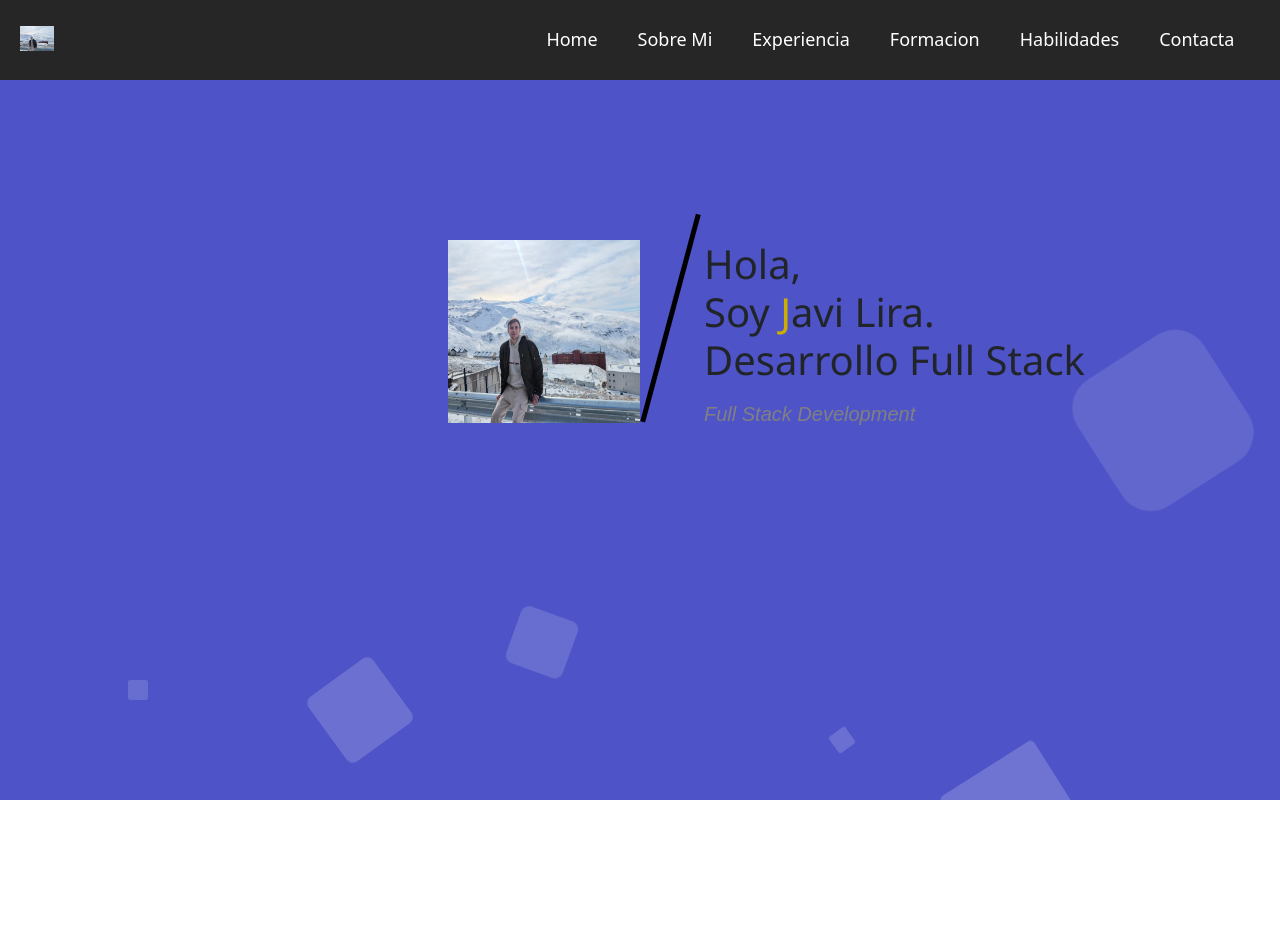
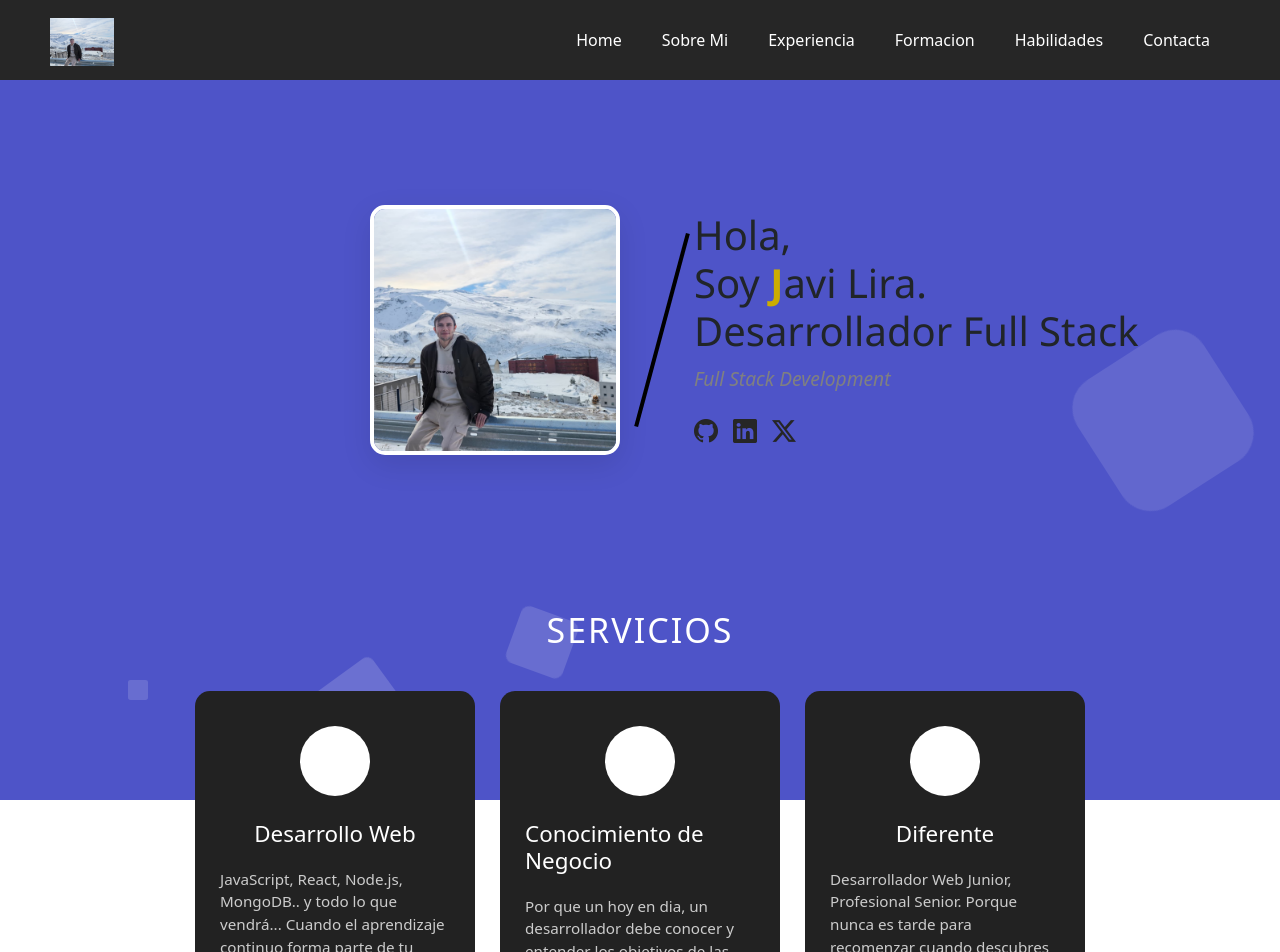
Before and after one commit to JaviLira/portfolio, an Angular app: page / in a window 1280 px wide. Shown: the top 952 px of the page. Before the commit the page ends 800 px from the top, so only its background shows below. Built offline with nearby package versions, Linux system fonts and the light colour scheme.

Commit message:
start services

```diff
--- a/angular.json
+++ b/angular.json
@@ -27,6 +27,7 @@
             ],
             "styles": [
               "node_modules/bootstrap/dist/css/bootstrap.min.css",
+              "node_modules/bootstrap-icons/font/bootstrap-icons.css",
               "src/styles.css"
             ],
             "polyfills": [
@@ -71,6 +72,9 @@
         },
         "test": {
           "builder": "@angular/build:unit-test"
+        },
+        "deploy": {
+          "builder": "angular-cli-ghpages:deploy"
         }
       }
     }
--- a/package.json
+++ b/package.json
@@ -31,6 +31,7 @@
     "@angular/router": "^21.1.0",
     "@popperjs/core": "^2.11.8",
     "bootstrap": "^5.3.8",
+    "bootstrap-icons": "^1.13.1",
     "rxjs": "~7.8.0",
     "tslib": "^2.3.0"
   },
@@ -40,6 +41,7 @@
     "@angular/compiler-cli": "^21.1.0",
     "@angular/localize": "^21.1.0",
     "@ng-bootstrap/ng-bootstrap": "^20.0.0",
+    "angular-cli-ghpages": "^3.0.2",
     "jsdom": "^27.1.0",
     "typescript": "~5.9.2",
     "vitest": "^4.0.8"
--- a/src/app/components/home/home.css
+++ b/src/app/components/home/home.css
@@ -1,111 +1,113 @@
-#midSectionTitle_Container{
-  position:fixed;
-  background-color:transparent;
+
+#midSectionTitle_Container {
+  display: flex;             /* Activamos Flexbox */
+  align-items: center;       /* Centra verticalmente logo y texto */
+  justify-content: center;   /* Centra todo el bloque en pantalla */
   width: 100%;
-  height: 215px;
-  margin-top:10%;
+  min-height: 400px;         /* Altura mínima en lugar de fixed */
+  margin-top: 50px;          /* Espacio respecto al menú */
+  position: relative;
+  z-index: 5;                /* Por encima de los círculos de fondo */
+  animation: fadeIn 1.2s ease-out;
 }
 
-#left{
-  background-color:transparent;
-  float:left;
-  width:50%;
-  height:100%;
+@keyframes fadeIn {
+  from { opacity: 0; transform: translateY(20px); }
+  to { opacity: 1; transform: translateY(0); }
 }
 
-
-#ejrLogo{
-  width:30%;
-  height:100%;
-  float:right;
-  padding-top:5%;
+#left {
+  flex: 1;                   /* Ocupa el 50% */
+  display: flex;
+  justify-content: flex-end; /* Pega la imagen a la derecha (hacia el centro) */
+  padding-right: 40px;
 }
 
-#right{
-  background-color:transparent;
-  float:right;
-  width:50%;
-  height:100%;
+#ejrLogo {
+  width: 250px;              /* Tamaño controlado */
+  height: 250px;
+  object-fit: cover;         /* Para que la foto no se deforme */
+  border-radius: 15px;       /* Opcional: un toque moderno */
+  box-shadow: 0 10px 30px rgba(0, 0, 0, 0.1); /* Sombra suave */
+  border: 4px solid white;
 }
 
-#slantedLine{
-  position:relative;
-  float:left;
-  left:-30px;
-  width: 10%;
-  height: 100%;
-  border-right: 5px solid black;
-  margin-top:-5px;
-  transform: rotate(15deg)
+#right {
+  flex: 1;                   /* Ocupa el otro 50% */
+  display: flex;
+  align-items: center;       /* Alinea línea y texto horizontalmente */
+  position: relative;
 }
 
-#rightText{
-  background-color:transparent;
-  margin-top:5%;
-  margin-left:10%;
-  width:100%;
+#slantedLine {
+  width: 4px;
+  height: 200px;
+  background-color: #000;    /* Puedes cambiarlo por el lila #8f94fb */
+  transform: rotate(15deg);
+  margin-right: 30px;        /* Espacio entre línea y texto */
 }
 
-#rightText > h1{
-  margin-bottom:15px;
-  font-size:40px;
-  font-family: 'Segoe UI';
+#rightText h1 {
+  margin: 0;
+  font-size: 2.5rem;
+  font-family: 'Segoe UI', sans-serif;
+  line-height: 1.2;
 }
 
-#letterE{
-  color :rgb(204, 173, 0);
+#letterE {
+  color: rgb(204, 173, 0);
+  font-weight: bold;
 }
 
-#rightText > p{
-  color:grey;
-  font-style:italic;
-  font-size:20px;
-  font-family: 'Arial';
+#rightText p {
+  color: grey;
+  font-style: italic;
+  font-size: 1.2rem;
+  margin: 10px 0 20px 0;
 }
 
-#socialMediaIcons{
-  position: relative;
-  left:-10px;
-  background-color:transparent;
-  width: 100%;
-  height: 50px;
-}
-
+/* --- Iconos Sociales --- */
 #socialMediaIcons ul {
-  float:left;
-  position:fixed;
-  background-color:transparent;
-  width:500px; /*160px*/
-  height:55px;
-  list-style-type: none;
+  display: flex;             /* Iconos en fila */
+  list-style: none;
+  padding: 0;
+  margin: 0;
 }
 
 #socialMediaIcons ul li {
-    display: inline-block;
-    border:2px solid transparent;
-    background-color:transparent;
-    margin:5px 10px 0 0;
-    border-radius: 50%;
+  margin-right: 15px;
+  transition: transform 0.3s ease;
 }
 
-
-#socialMediaIcons ul li:hover{
-   border:2px solid rgb(212,175,55);
+#socialMediaIcons ul li:hover {
+  transform: translateY(-3px); /* Pequeño salto al pasar el ratón */
 }
 
-
-
-#socialMediaIcons ul li a .icon {
-      color: grey;
-      display: table-cell;
-      vertical-align: middle;
-      text-align: center;
-      text-decoration: none;
-      height: 35px;
-      width: 35px;
-      font-size:17px;
+.icon {
+  font-size: 1.5rem;
+  color: #262626;
+  transition: color 0.3s;
 }
 
-#socialMediaIcons ul li a .icon:hover{
-  color: rgb(212,175,55);
+.icon:hover {
+  color: rgb(212, 175, 55);
 }
+
+@media (max-width: 768px) {
+  #midSectionTitle_Container {
+    flex-direction: column;  /* Apila los elementos en vertical */
+    text-align: center;
+  }
+  #left, #right {
+    padding: 20px;
+  }
+  #slantedLine {
+    display: none;           /* Es mejor ocultar la línea en móvil para ganar espacio */
+  }
+  #right {
+    justify-content: center;
+  }
+  #socialMediaIcons ul {
+    justify-content: center;
+  }
+}
--- a/src/app/components/home/home.html
+++ b/src/app/components/home/home.html
@@ -1,25 +1,24 @@
 
-<!--Main Page Mid-Section flexbox Start-->
 <div id="midSectionTitle_Container">
-
   <div id="left">
     <img id="ejrLogo" src="granada1.jpeg">
   </div>
+
   <div id="right">
-      <div id="slantedLine"></div> <!--Slanted Line-->
-      <div id="rightText"> <!--The heading/mid-section text-->
-        <h1>Hola, <br /> Soy <span id="letterE">J</span>avi Lira. <br /> Desarrollo Full Stack </h1>
+    <div id="slantedLine"></div>
+    <div id="rightText">
+      <h1>Hola, <br /> Soy <span id="letterE">J</span>avi Lira. <br /> Desarrollador Full Stack </h1>
       <p>Full Stack Development</p>
 
-                    <!--Social Media Icons Start-->
       <div id="socialMediaIcons">
         <ul>
-                <li><a class="link" href="#"><i class="icon fb fa fa-facebook-f"></i></a></li>
-                <li><a  class="link" href="#"><i class="bi bi-linkedin"></i></a></li>
-                <li><a class="link" href="#"><i class="icon fa fa-twitter"></i></a></li>
+          <li><a class="link" href="#"><i class="icon bi bi-github"></i></a></li>
+          <li><a class="link" href="#"><i class="icon bi bi-linkedin"></i></a></li>
+          <li><a class="link" href="#"><i class="icon bi bi-twitter-x"></i></a></li>
         </ul>
-    </div>
-        <!--Social Media Icons End-->
       </div>
     </div>
   </div>
+</div>
+
+<app-services></app-services>
--- a/src/app/components/home/home.ts
+++ b/src/app/components/home/home.ts
@@ -1,8 +1,10 @@
 import { Component } from '@angular/core';
+import { Services } from './services/services';
+
 
 @Component({
   selector: 'app-home',
-  imports: [],
+  imports: [Services],
   templateUrl: './home.html',
   styleUrl: './home.css',
 })
--- /dev/null
+++ b/src/app/components/home/services/services.css
@@ -0,0 +1,76 @@
+h2 {
+  color: white;
+  text-align: center;
+  font-size: 34px;
+  margin-bottom: 40px; /* Un poco más de aire */
+  text-transform: uppercase;
+  letter-spacing: 2px; /* Un toque de estilo para títulos */
+}
+
+.container {
+  width: 100%;
+  display: flex;
+  flex-direction: column;
+  align-items: center;
+  padding: 80px 20px; /* Cambiamos margin por padding para evitar colapsos */
+}
+
+.servcies-section-wrapper {
+  width: 100%;
+  max-width: 1100px; /* Mejor que un % fijo para pantallas grandes */
+  display: flex;
+  justify-content: center;
+  flex-wrap: wrap;
+  gap: 25px;
+}
+
+.services-box {
+  background-color: #222222;
+  color: white;
+  width: 280px; /* Un pelín más ancha */
+  min-height: 300px; /* Para que todas midan lo mismo */
+  padding: 35px 25px;
+  border-radius: 15px;
+  display: flex;
+  flex-direction: column;
+  align-items: center;
+  justify-content: flex-start; /* Alinea contenido al principio */
+  gap: 15px;
+  transition: all 0.4s cubic-bezier(0.175, 0.885, 0.32, 1.275); /* Efecto pop */
+  cursor: default;
+}
+
+.services-box:hover {
+  background-color: #d2691e; /* Color lila de tu fondo para coherencia */
+  transform: translateY(-10px); /* Elevación al pasar el ratón */
+  box-shadow: 0 10px 20px rgba(0,0,0,0.3);
+}
+
+.services-box h3 {
+  font-size: 1.4rem;
+  margin-bottom: 5px;
+}
+
+.services-box p {
+  font-size: 0.95rem;
+  color: #cccccc; /* Gris claro para que el h3 resalte más */
+  line-height: 1.5;
+}
+
+.services-box i {
+  background-color: white;
+  color: #4e54c8; /* Icono a juego con el fondo */
+  width: 70px;
+  height: 70px;
+  display: flex;
+  justify-content: center;
+  align-items: center;
+  border-radius: 50%;
+  margin-bottom: 10px;
+  font-size: 28px;
+  transition: transform 0.3s ease;
+}
+
+.services-box:hover i {
+  transform: rotate(360deg); /* El icono gira al pasar el ratón */
+}
--- /dev/null
+++ b/src/app/components/home/services/services.html
@@ -0,0 +1,25 @@
+<div class="container">
+  <h2>Servicios</h2>
+  <div class="servcies-section-wrapper">
+    <div class="services-box">
+      <i class="fa-solid fa-code"></i>
+      <h3>Desarrollo Web</h3>
+      <p>JavaScript, React, Node.js, MongoDB.. y todo lo que vendrá... Cuando el aprendizaje continuo forma parte de tu manera de hacer las cosas.</p>
+    </div>
+    <div class="services-box">
+      <i class="fa-solid fa-mobile-alt"></i>
+      <h3>Conocimiento de Negocio</h3>
+      <p>Por que un hoy en dia, un desarrollador debe conocer y entender los objetivos de las personas u organizaciónes con las que colabora.</p>
+    </div>
+    <div class="services-box">
+      <i class="fa-solid fa-palette"></i>
+      <h3>Diferente</h3>
+      <p>Desarrollador Web Junior, Profesional Senior. Porque nunca es tarde para recomenzar cuando descubres una pasión que por si sola te levanta por las mañanas.</p>
+    </div>
+    <div class="services-box">
+      <i class="fa-solid fa-chart-line"></i>
+      <h3>SEO Optimization</h3>
+      <p>Improving your website’s visibility on search engines to drive traffic.</p>
+    </div>
+  </div>
+</div>
--- a/src/app/components/nav-bar/nav-bar.css
+++ b/src/app/components/nav-bar/nav-bar.css
@@ -1,17 +1,23 @@
 .navigation {
   height: 80px;
   background: #262626;
+  display: flex;             /* Activamos Flexbox */
+  align-items: center;       /* Centra todo verticalmente */
+  justify-content: space-between; /* Manda el logo a la izquierda y el menú a la derecha */
+  padding: 0 20px;           /* Espacio a los lados */
+  position: relative;
+  z-index: 10;               /* ¡Ojo! Asegúrate que esté sobre tus círculos de fondo */
 }
 
 .nav-container {
-  margin: 0 auto;
-  margin-left: 20px;
-  position: relative;
+  width: 100%;          /* Muy importante: que ocupe todo el ancho */
+  display: flex;        /* El contenedor ahora es el jefe del Flexbox */
+  justify-content: space-between; /* Empuja el logo a la izquierda y el menú a la derecha */
+  align-items: center;  /* Centra verticalmente logo y lista */
+  padding: 0 30px;      /* Espacio a los lados para que no toquen el borde */
 }
 
 .brand {
-  float: left;
-  line-height: 70px;
   font-size: 2em;
 }
 
@@ -21,32 +27,33 @@
 }
 
 .nav-list {
-  float: right;
+  display: flex;             /* Los <li> se pondrán uno al lado del otro */
   list-style: none;
-  margin: auto;
-  margin-top: 4px;
-  margin-right: 2vw;
+  margin: 0;
   padding: 0;
-  position: relative;
-  font-size: 18px;
-
 }
 
 .nav-list li {
-  float: left;
-  position: relative;
+  transition: transform 0.3s ease;
+}
+
+.nav-list li:hover {
+  transform: translateY(-5px); /* Sube 5 píxeles */
 }
 
 .nav-list li a {
   display: block;
   padding: 0 20px;
-  line-height: 70px;
   color: #ffffff;
   text-decoration: none;
-  cursor: pointer;
+  transition: color 0.3s;
+}
+
+.nav-list li a:hover {
+  color: #d2691e;
 }
 
 #ejrLogo {
-  width: 5vm;
-  height: 2vw;
+  width: 5vw;                /* Corregido de vm a vw */
+  height: auto;              /* Mejor dejar height auto para no deformar */
 }
--- a/src/app/components/nav-bar/nav-bar.ts
+++ b/src/app/components/nav-bar/nav-bar.ts
@@ -1,5 +1,4 @@
 import { Component, HostListener } from '@angular/core';
-import { NgbModal } from '@ng-bootstrap/ng-bootstrap';
 
 @Component({
   selector: 'app-nav-bar',
```
Also changed, not shown: src/app/components/home/services/services.ts (added, +11 -0 lines), 2 other files (tests, documents, lock files or other folders). Lines whose indentation alone changed are shown as unchanged.
